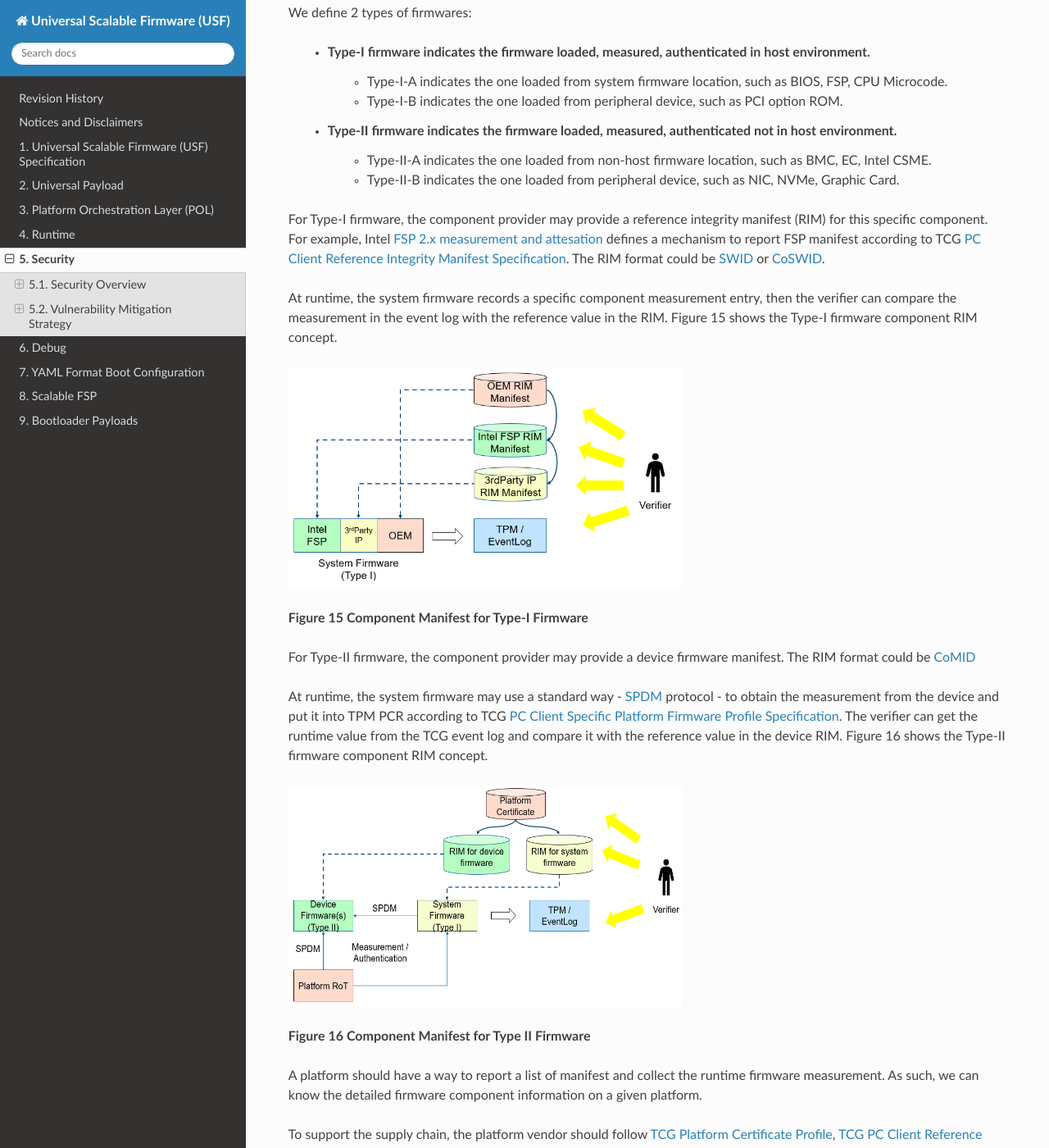
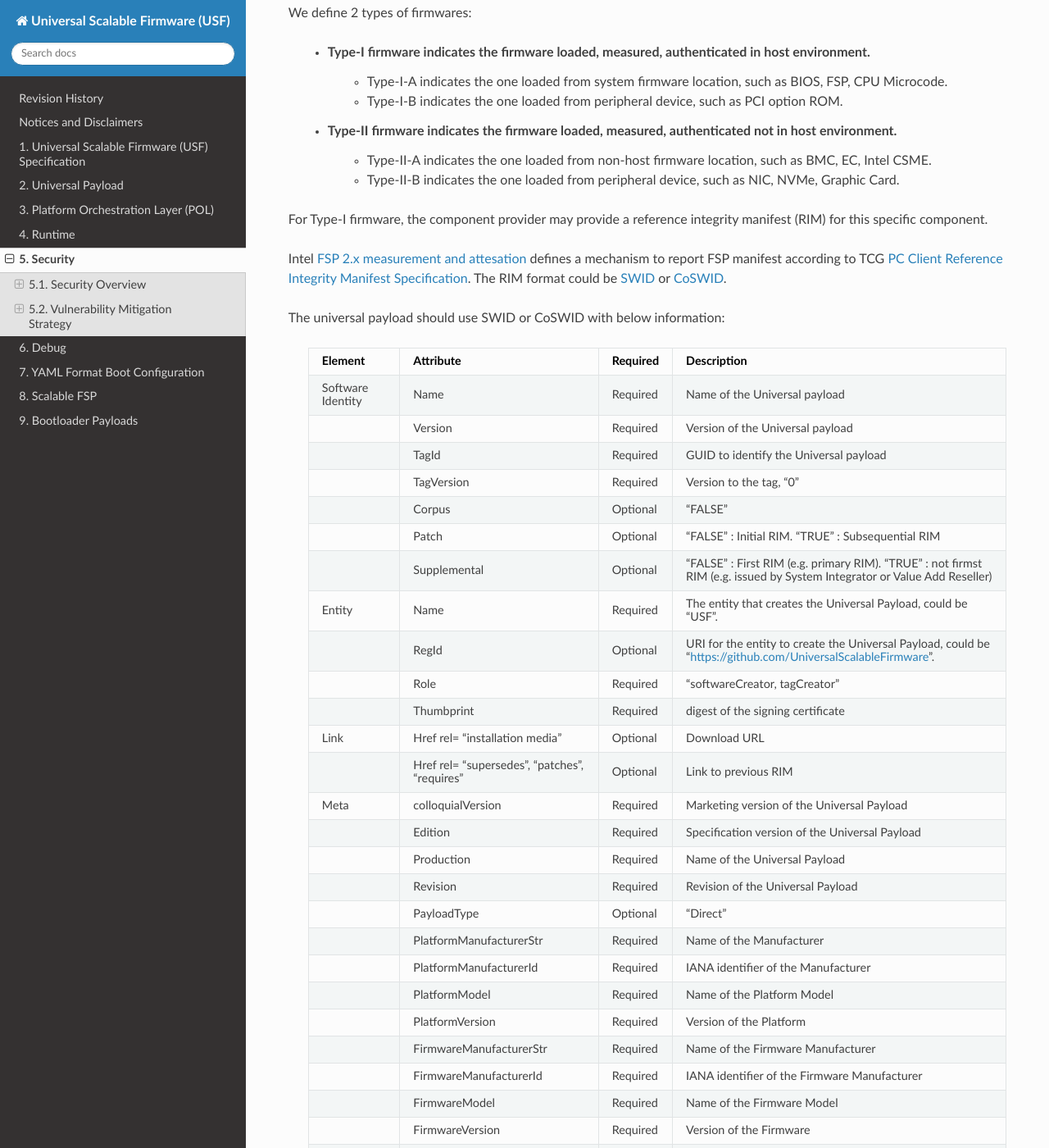
Before and after one commit to UniversalScalableFirmware/documentation, a Sphinx documentation site: the page built from source/5_security.rst, in a window 1280 px wide and 1400 px high, scrolled down 7456 px. Shown: the whole window at 82% size. Built offline with Sphinx 7.4.7 and the Read the Docs theme 2.0.0, drawn with Linux system fonts in a browser that asks for light colours; some of the changed text lies outside the part shown.

Commit message:
Add draft RIM definition for universal payload.
Signed-off-by: Jiewen Yao <jiewen.yao@intel.com>

```diff
--- a/source/5_security.rst
+++ b/source/5_security.rst
@@ -389,7 +389,172 @@ We define 2 types of firmwares:
     * Type-II-A indicates the one loaded from non-host firmware location, such as BMC, EC, Intel CSME.
     * Type-II-B indicates the one loaded from peripheral device, such as NIC, NVMe, Graphic Card.
 
-For Type-I firmware, the component provider may provide a reference integrity manifest (RIM) for this specific component. For example, Intel `FSP 2.x measurement and attesation <https://cdrdv2.intel.com/v1/dl/getContent/644001>`_ defines a mechanism to report FSP manifest according to TCG `PC Client Reference Integrity Manifest Specification <https://trustedcomputinggroup.org/resource/tcg-pc-client-reference-integrity-manifest-specification/>`_. The RIM format could be `SWID <https://csrc.nist.gov/projects/software-identification-swid/guidelines>`_ or `CoSWID <https://datatracker.ietf.org/doc/draft-ietf-sacm-coswid/>`_.
+For Type-I firmware, the component provider may provide a reference integrity manifest (RIM) for this specific component.
+
+Intel `FSP 2.x measurement and attesation <https://cdrdv2.intel.com/v1/dl/getContent/644001>`_ defines a mechanism to report FSP manifest according to TCG `PC Client Reference Integrity Manifest Specification <https://trustedcomputinggroup.org/resource/tcg-pc-client-reference-integrity-manifest-specification/>`_. The RIM format could be `SWID <https://csrc.nist.gov/projects/software-identification-swid/guidelines>`_ or `CoSWID <https://datatracker.ietf.org/doc/draft-ietf-sacm-coswid/>`_.
+
+The universal payload should use SWID or CoSWID with below information:
+
+     .. list-table::
+        :widths: auto
+        :header-rows: 1
+
+        * - Element
+          - Attribute
+          - Required
+          - Description
+        * - Software Identity
+          - Name
+          - Required
+          - Name of the Universal payload
+        * -
+          - Version
+          - Required
+          - Version of the Universal payload
+        * -
+          - TagId
+          - Required
+          - GUID to identify the Universal payload
+        * -
+          - TagVersion
+          - Required
+          - Version to the tag, "0"
+        * -
+          - Corpus
+          - Optional
+          - "FALSE"
+        * -
+          - Patch
+          - Optional
+          - "FALSE" : Initial RIM. "TRUE" : Subsequential RIM
+        * -
+          - Supplemental
+          - Optional
+          - "FALSE" : First RIM (e.g. primary RIM). "TRUE" : not firmst RIM (e.g. issued by System Integrator or Value Add Reseller)
+        * - Entity
+          - Name
+          - Required
+          - The entity that creates the Universal Payload, could be "USF".
+        * -
+          - RegId
+          - Optional
+          - URI for the entity to create the Universal Payload, could be "https://github.com/UniversalScalableFirmware".
+        * -
+          - Role
+          - Required
+          - "softwareCreator, tagCreator"
+        * -
+          - Thumbprint
+          - Required
+          - digest of the signing certificate
+        * - Link
+          - Href rel= "installation media"
+          - Optional
+          - Download URL
+        * -
+          - Href rel= "supersedes", "patches", "requires"
+          - Optional
+          - Link to previous RIM
+        * - Meta
+          - colloquialVersion
+          - Required
+          - Marketing version of the Universal Payload
+        * -
+          - Edition
+          - Required
+          - Specification version of the Universal Payload
+        * -
+          - Production
+          - Required
+          - Name of the Universal Payload
+        * -
+          - Revision
+          - Required
+          - Revision of the Universal Payload
+        * -
+          - PayloadType
+          - Optional
+          - "Direct"
+        * -
+          - PlatformManufacturerStr
+          - Required
+          - Name of the Manufacturer
+        * -
+          - PlatformManufacturerId
+          - Required
+          - IANA identifier of the Manufacturer
+        * -
+          - PlatformModel
+          - Required
+          - Name of the Platform Model
+        * -
+          - PlatformVersion
+          - Required
+          - Version of the Platform
+        * -
+          - FirmwareManufacturerStr
+          - Required
+          - Name of the Firmware Manufacturer
+        * -
+          - FirmwareManufacturerId
+          - Required
+          - IANA identifier of the Firmware Manufacturer
+        * -
+          - FirmwareModel
+          - Required
+          - Name of the Firmware Model
+        * -
+          - FirmwareVersion
+          - Required
+          - Version of the Firmware
+        * -
+          - BindingSpec
+          - Required
+          - "RIMIM"
+        * -
+          - BindingSpecVersion
+          - Required
+          - "0.1"
+        * -
+          - pcURILocal
+          - Optional
+          - URI for this RIM in local device
+        * -
+          - pcURIGlobal
+          - Optional
+          - URI for this RIM on web
+        * -
+          - RIMLinkHash
+          - Optional
+          - Not needed for Base RIM
+        * - Payload
+          - File, Directory
+          - Required
+          - Location and File Name of the Universal Payload component
+        * -
+          - Name
+          - Required
+          - Name of the Universal Payload component
+        * -
+          - Size
+          - Required
+          - Size of the Universal Payload component
+        * -
+          - Hash
+          - Required
+          - Hash of the Universal Payload component
+        * -
+          - supportRIMType
+          - Optional
+          - N/A
+        * -
+          - supportRIMFormat
+          - Optional
+          - N/A
+        * -
+          - supportRIMURIGlobal
+          - Optional
+          - N/A
 
 At runtime, the system firmware records a specific component measurement entry, then the verifier can compare the measurement in the event log with the reference value in the RIM. Figure 15 shows the Type-I firmware component RIM concept.
 
```
